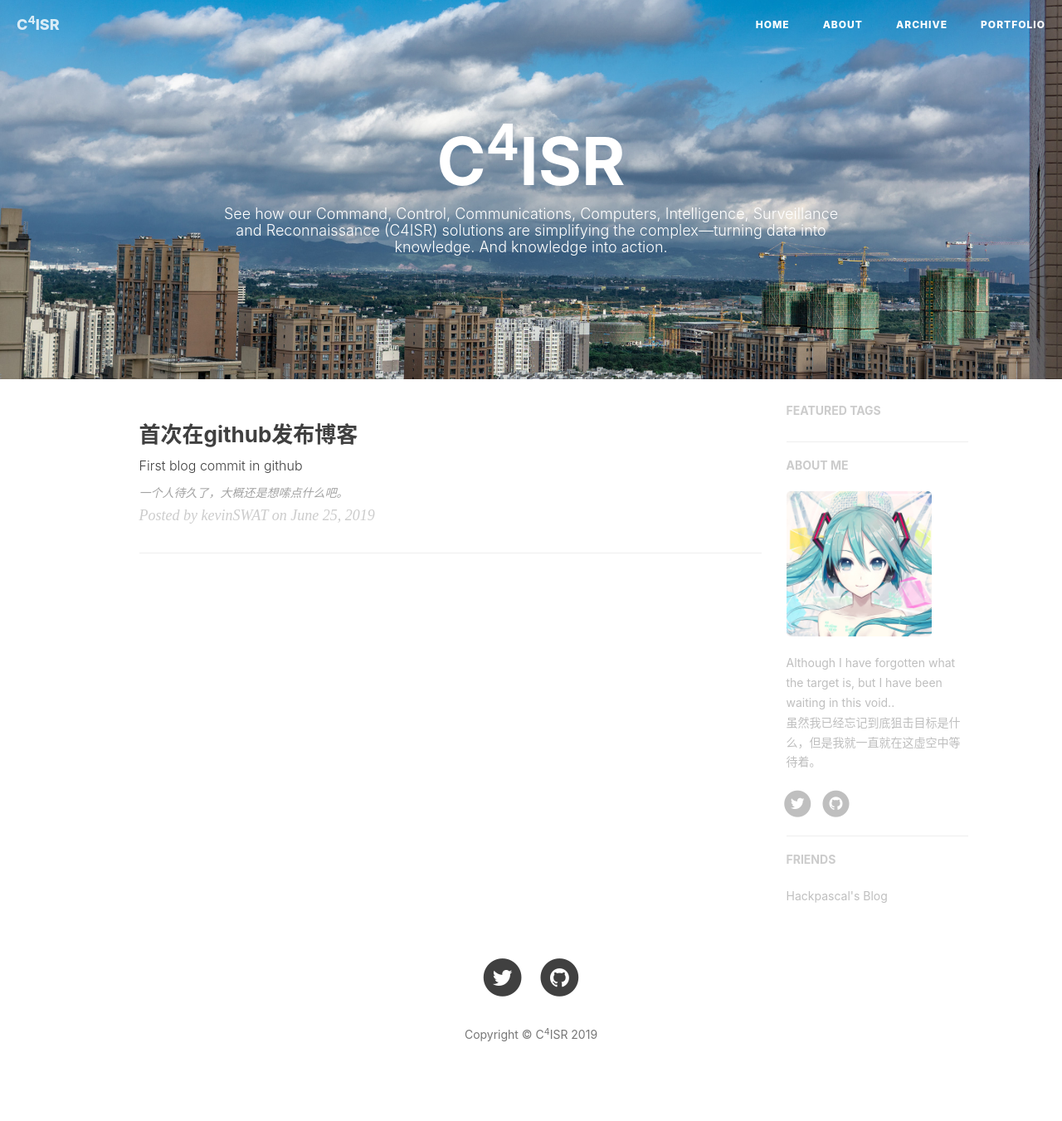
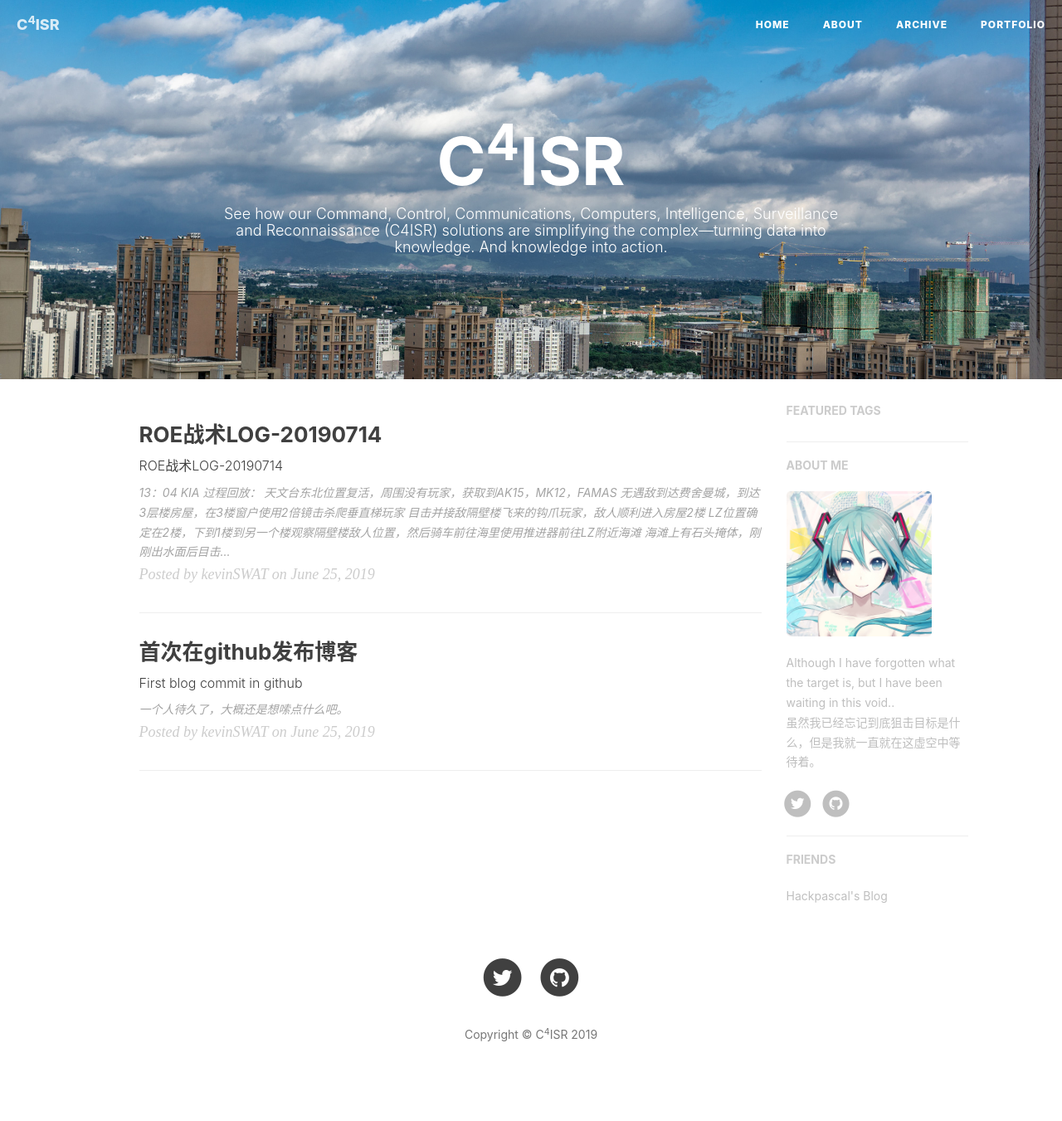
Before and after one commit to kevinswat/kevinswat.github.io, a Jekyll site: the page built from index.html, in a window 1280 px wide. Shown: the whole page at 83% size. Built offline with Jekyll 4.4.1, drawn with Linux system fonts in a browser that asks for light colours; nearby versions of some CDN libraries; the list of posts is cut into pages by our own code; comment, search, counter and statistics services are not loaded.

Commit message:
update new post

```diff
--- /dev/null
+++ b/_posts/2019-06-25-Tacktical-Log.md
@@ -0,0 +1,24 @@
+---
+layout: post
+title: "ROE战术LOG-20190714"
+subtitle: 'ROE战术LOG-20190714'
+author: "kevinSWAT"
+header-style: text
+tags:
+  - ROE
+  - TacticalLog
+---
+
+## 13：04 KIA
+![](/img/in-post/20190712130342_1.png)
+
+### 过程回放：
+1. 天文台东北位置复活，周围没有玩家，获取到AK15，MK12，FAMAS
+2. 无遇敌到达费舍曼城，到达3层楼房屋，在3楼窗户使用2倍镜击杀爬垂直梯玩家
+3. 目击并接敌隔壁楼飞来的钩爪玩家，敌人顺利进入房屋2楼
+4. LZ位置确定在2楼，下到1楼到另一个楼观察隔壁楼敌人位置，然后骑车前往海里使用推进器前往LZ附近海滩
+5. 海滩上有石头掩体，刚刚出水面后目击到上方敌人，反击后被击杀
+
+### 战术反思：
+1. 不应该直接朝着LZ的海边渗透
+2. 出水前应该提前关闭推进器减少噪音
```
Also changed, not shown: _includes/about/en.md (+1 -1 lines), _includes/about/zh.md (+1 -1 lines), img/in-post/20190712130342_1.png (added), img/in-post/post-c-u-ali-memo.jpg (deleted), img/in-post/post-c-u-ali-team.png (deleted), img/in-post/post-f-f-weibo.png (deleted), img/in-post/post-kuaidi-1.jpg (deleted), img/in-post/post-kuaidi-2.jpg (deleted), img/in-post/post-metro-panorama.jpg (deleted), img/in-post/post-metro-real.jpg (deleted), img/in-post/post-metro-ui.jpg (deleted).
